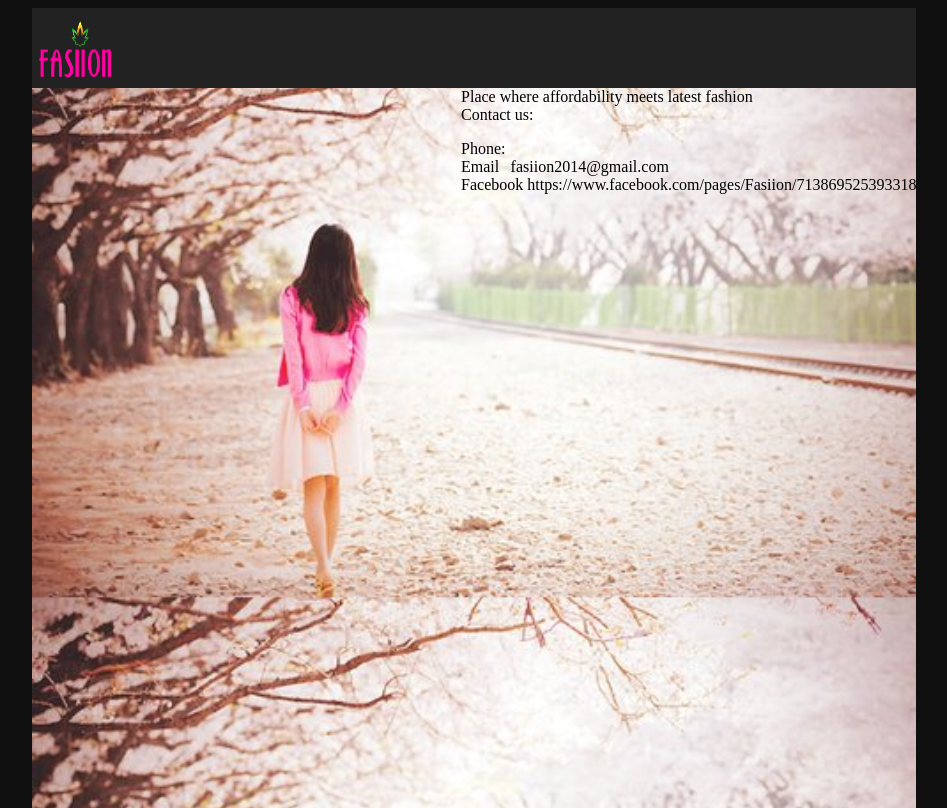
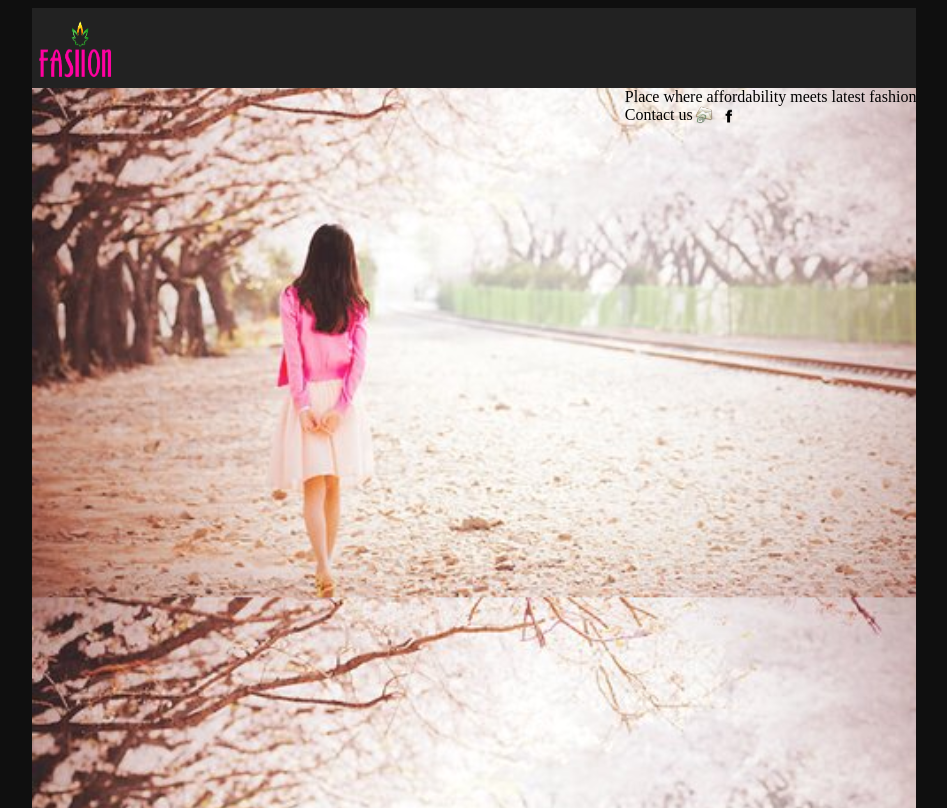
Before and after one commit to fasiion/fasiion.github.io, a plain HTML site: page index.html in a window 1280 px wide. Shown: the whole page, without its empty margins (166-1113 px from the left). Drawn offline with Linux system fonts and the light colour scheme.

Commit message:
Updating contact info

```diff
--- a/index.html
+++ b/index.html
@@ -29,6 +29,10 @@
             display: inline-block;
             min-width: 10%;
         }
+        dl.inline dt:after {
+            display: inline-block;
+            content: ':';
+        }
         .header {
             background-color: #222222;
             height: 10%;
@@ -53,15 +57,13 @@
     <div class="body">
         <div class="about_us">
             <div>Place where affordability meets latest fashion</div>
-            Contact us:
-            <dl class="inline">
-                <dt>Phone:</dt>
-                <dd></dd>
-                <dt>Email</dt>
-                <dd>fasiion2014@gmail.com</dd>
-                <dt>Facebook</dt>
-                <dd>https://www.facebook.com/pages/Fasiion/713869525393318</dd>
-            </dl>
+            <div style="display: inline-block">
+                <span style="float: left">Contact us</span>
+                <div style="float: right; padding-left: 2px">
+                    <a href="mailto:contact@fasiion.com"><img src="public_html/assets/images/mail.png" alt="contact@fasiion.com" height="18px"></a>
+                    <a href="https://www.facebook.com/pages/Fasiion/713869525393318"><img src="public_html/assets/images/FB-transparent.png" height="18px"></a>
+                </div>
+            </div>
         </div>
     </div>
     <div class="footer"></div>
```
Also changed, not shown: public_html/assets/images/mail.png (added).
